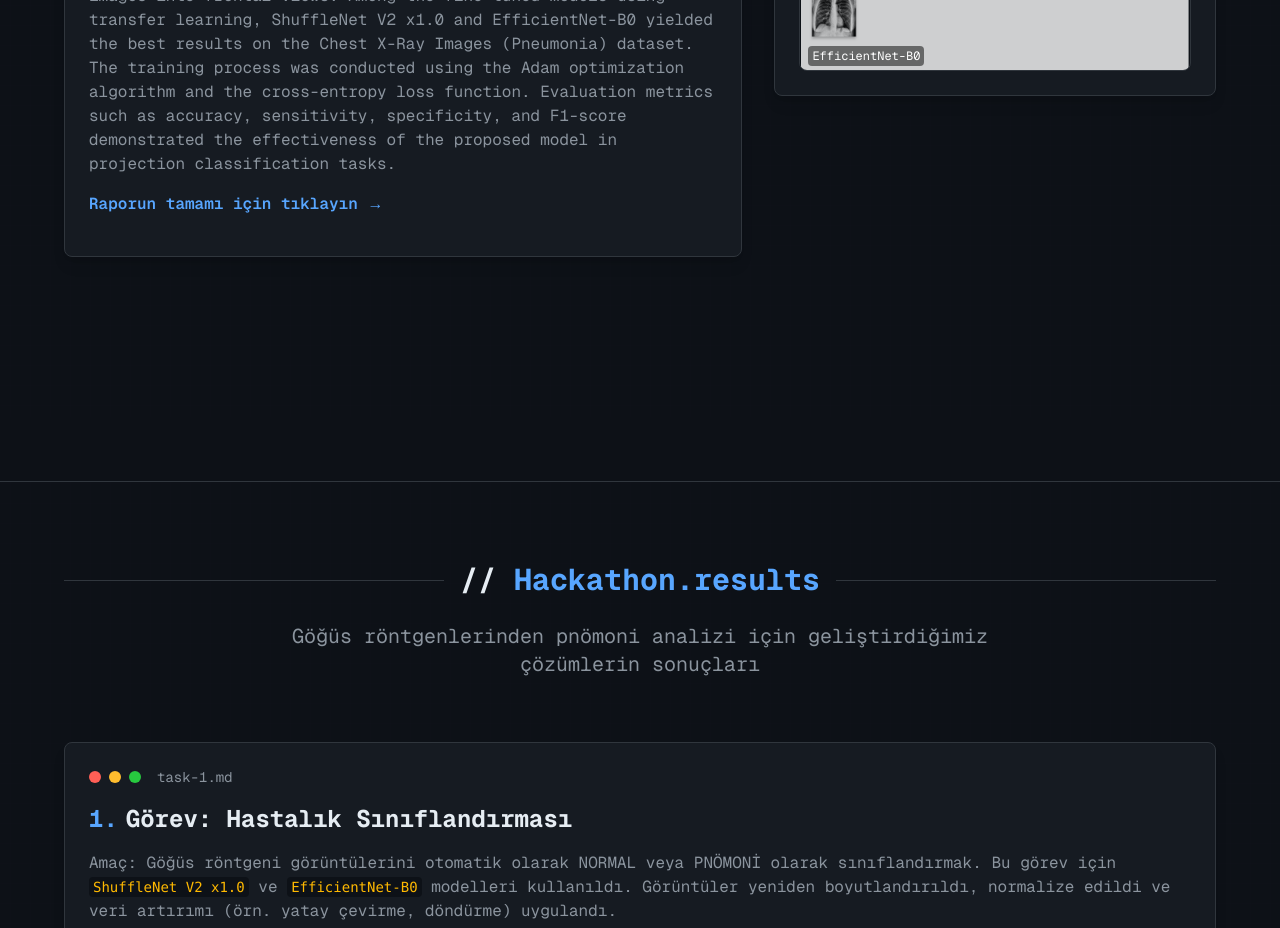
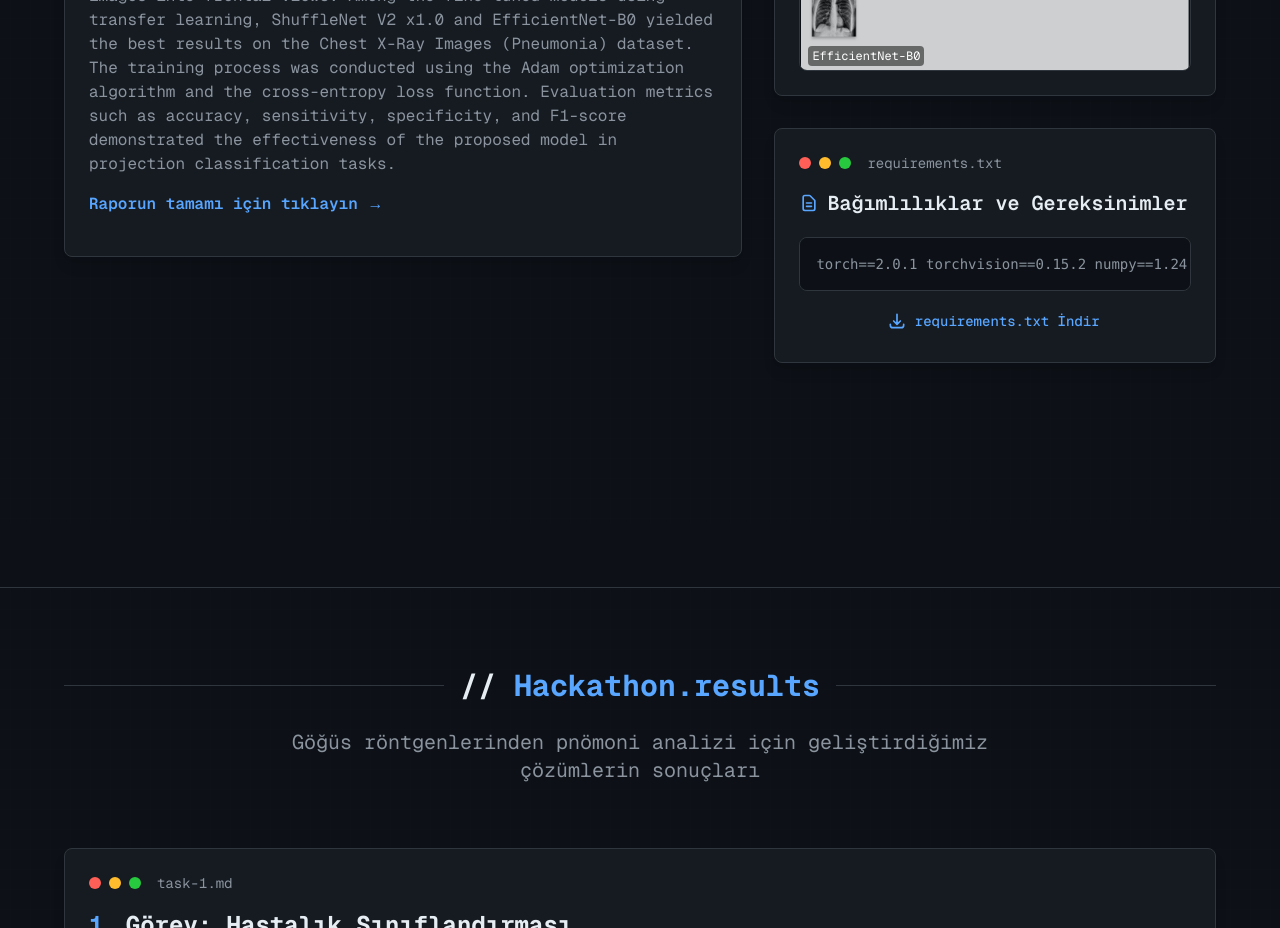
Before and after one commit to emirerselbilgic/ikcisallyouneed, a Next.js app: page / in a window 1280 px wide. Shown: the part 2920-3848 px from the top of the page. Built offline with nearby package versions, Linux system fonts and the light colour scheme.

Commit message:
Add requirements.txt download section to main page, including dependencies list and styling enhancements for better user experience.

```diff
--- a/src/app/page.tsx
+++ b/src/app/page.tsx
@@ -426,6 +426,48 @@ project.execute(); // Let's win this!
                     <Image src="/efficientnet.png" alt="EfficientNet-B0 Mimarisi" layout="fill" objectFit="contain" className="opacity-80" />
                     <p className="absolute bottom-1 left-2 bg-black/50 px-1 py-0.5 text-xs rounded">EfficientNet-B0</p>
                   </div>
+                </div>
+              </div>
+
+              {/* Requirements.txt Download Section */}
+              <div className="bg-[#161b22] rounded-lg border border-[#30363d] p-6 shadow-lg">
+                <div className="flex items-center mb-4">
+                  <div className="w-3 h-3 rounded-full bg-[#ff5f56] mr-2"></div>
+                  <div className="w-3 h-3 rounded-full bg-[#ffbd2e] mr-2"></div>
+                  <div className="w-3 h-3 rounded-full bg-[#27c93f] mr-4"></div>
+                  <span className="text-sm text-[#8b949e] font-[family-name:var(--font-geist-mono)]">requirements.txt</span>
+                </div>
+                <h4 className="text-xl font-semibold text-[#e6edf3] mb-4 font-[family-name:var(--font-geist-mono)] flex items-center">
+                  <svg xmlns="http://www.w3.org/2000/svg" className="h-5 w-5 mr-2 text-[#58a6ff]" fill="none" viewBox="0 0 24 24" stroke="currentColor">
+                    <path strokeLinecap="round" strokeLinejoin="round" strokeWidth={2} d="M9 12h6m-6 4h6m2 5H7a2 2 0 01-2-2V5a2 2 0 012-2h5.586a1 1 0 01.707.293l5.414 5.414a1 1 0 01.293.707V19a2 2 0 01-2 2z" />
+                  </svg>
+                  Bağımlılıklar ve Gereksinimler
+                </h4>
+                <p className="text-sm text-[#8b949e] mb-5 font-[family-name:var(--font-geist-mono)]">
+                </p>
+                <div className="bg-[#0d1117] rounded-lg border border-[#30363d] p-3 md:p-4 mb-5 overflow-x-auto">
+                  <pre className="text-xs md:text-sm text-[#8b949e] font-[family-name:var(--font-geist-mono)]"><code>torch==2.0.1
+torchvision==0.15.2
+numpy==1.24.3
+pandas==2.0.2
+matplotlib==3.7.1
+scikit-learn==1.2.2
+pillow==9.5.0
+jupyter==1.0.0
+grad-cam==1.4.6
+</code></pre>
+                </div>
+                <div className="text-center">
+                  <a
+                    href="/requirements.txt"
+                    download
+                    className="inline-flex items-center text-sm font-medium text-[#58a6ff] hover:underline focus:outline-none focus:ring-2 focus:ring-offset-2 focus:ring-[#58a6ff] font-[family-name:var(--font-geist-mono)]"
+                  >
+                    <svg className="-ml-1 mr-2 h-5 w-5" xmlns="http://www.w3.org/2000/svg" fill="none" viewBox="0 0 24 24" stroke="currentColor" aria-hidden="true">
+                      <path strokeLinecap="round" strokeLinejoin="round" strokeWidth="2" d="M4 16v1a3 3 0 003 3h10a3 3 0 003-3v-1m-4-4l-4 4m0 0l-4-4m4 4V4" />
+                    </svg>
+                    requirements.txt İndir
+                  </a>
                 </div>
               </div>
             </motion.div>
```
Also changed, not shown: public/requirements.txt (added).
